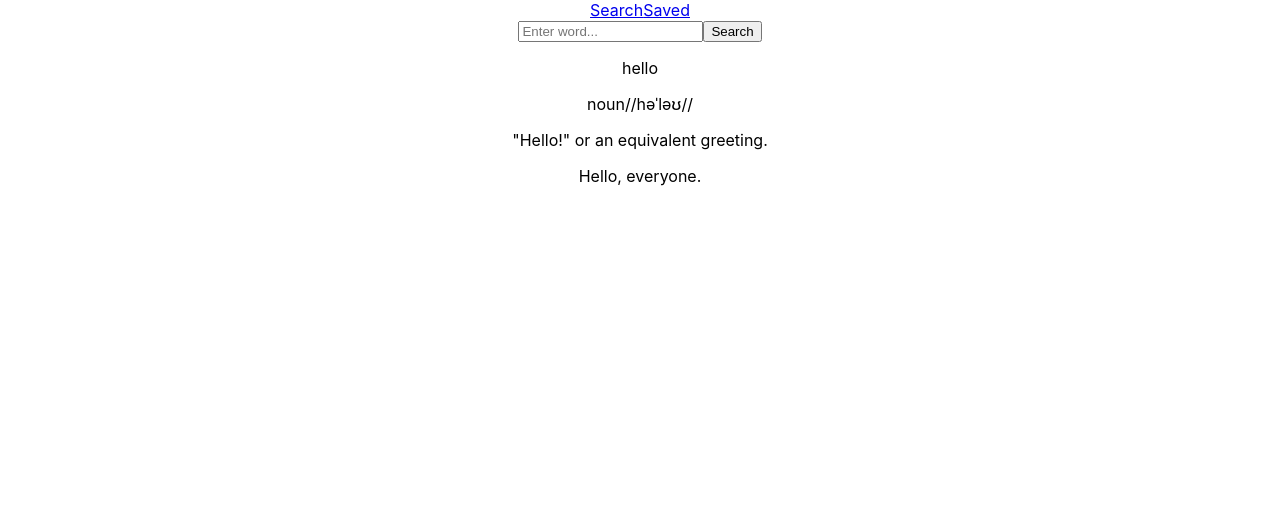
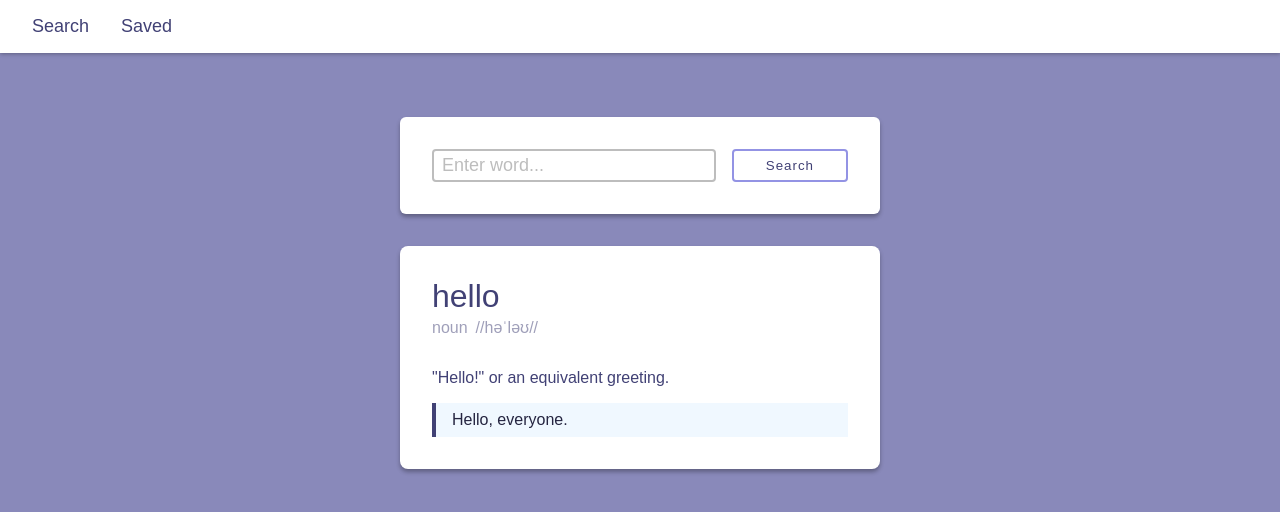
Before and after one commit to ogzcode/WordHub, a React (Create React App) app: page / in a window 1280 px wide. Shown: the top 512 px of the page. Built offline with nearby package versions, Linux system fonts and the light colour scheme.

Commit message:
Necessary style codes for application design were written

```diff
--- a/src/App.css
+++ b/src/App.css
@@ -1,38 +1,133 @@
 .App {
-  text-align: center;
+    width: 100%;
+    height: 100vh;
 }
 
-.App-logo {
-  height: 40vmin;
-  pointer-events: none;
+.nav {
+    padding: 1rem;
+    background-color: white;
+    width: 100%;
+    box-shadow: 0px 1px 4px rgba(0,0,0,.3);
 }
 
-@media (prefers-reduced-motion: no-preference) {
-  .App-logo {
-    animation: App-logo-spin infinite 20s linear;
-  }
+.nav a {
+    text-decoration: none;
+    margin: 0 1rem;
+    color: #414175;
+    font-size: 18px;
+    position: relative;
 }
 
-.App-header {
-  background-color: #282c34;
-  min-height: 100vh;
-  display: flex;
-  flex-direction: column;
-  align-items: center;
-  justify-content: center;
-  font-size: calc(10px + 2vmin);
-  color: white;
+.nav a::before {
+    content: "";
+    position: absolute;
+    bottom: -5px;
+    left: 0px;
+    width: 0%;
+    height: 2px;
+    background-color: #9393e4;
+    transition: .2s;
 }
 
-.App-link {
-  color: #61dafb;
+.nav a:hover::before {
+    width: 100%;
 }
 
-@keyframes App-logo-spin {
-  from {
-    transform: rotate(0deg);
-  }
-  to {
-    transform: rotate(360deg);
-  }
+.search__container {
+    display: flex;
+    justify-content: center;
+    padding-top: 4rem;
 }
+
+.search__bar {
+    background-color: white;
+    padding: 2rem;
+    border-radius: 6px;
+    width: 480px;
+    display: flex;
+    box-shadow: 0px 3px 4px rgba(0,0,0,.3);
+}
+
+.search__bar input {
+    width: 100%;
+    margin-right: 1rem;
+    padding: .25rem .5rem;
+    outline: none;
+    font-size: 18px;
+    border-radius: 4px;
+    color: #414175;
+    transition: .2s;
+    border: 2px solid #bdbdbd;
+}
+
+.search__bar input::placeholder {
+    color: #bdbdbd;
+}
+
+.search__bar input:focus {
+    border-color: #9393e4;
+}
+
+.search__bar button {
+    padding: 0 2rem;
+    border: 2px solid #9393e4;
+    color: #414175;
+    background-color: white;
+    border-radius: 4px;
+    cursor: pointer;
+    transition: .2s;
+    letter-spacing: 1px;
+}
+
+.search__bar button:hover {
+    background-color: #9393e4;
+    color: white;
+}
+
+.word__box {
+    display: flex;
+    justify-content: center;
+    margin-top: 2rem;
+}
+
+.word {
+    background-color: white;
+    width: 480px;
+    padding: 2rem;
+    border-radius: 8px;
+    box-shadow: 0px 3px 4px rgba(0,0,0,.3);
+}
+
+.header {
+    display: flex;
+    justify-content: space-between;
+    margin-bottom: .25rem;
+    align-items: center;
+}
+
+.word__text {
+    font-size: 32px;
+    color: #414175;
+}
+
+.type__box {
+    color: #414175;
+    opacity: .5;
+    margin-bottom: 2rem;
+}
+
+.type__box .type {
+    margin-right: .5rem
+}
+
+.definitions {
+    color: #414175;
+    margin-bottom: 1rem;
+}
+
+.example {
+    background-color: aliceblue;
+    color: #252541;
+    border-left: 4px solid #414175;
+    padding: .5rem 1rem;
+}
--- a/src/index.css
+++ b/src/index.css
@@ -1,13 +1,10 @@
-body {
+* {
   margin: 0;
-  font-family: -apple-system, BlinkMacSystemFont, 'Segoe UI', 'Roboto', 'Oxygen',
-    'Ubuntu', 'Cantarell', 'Fira Sans', 'Droid Sans', 'Helvetica Neue',
-    sans-serif;
-  -webkit-font-smoothing: antialiased;
-  -moz-osx-font-smoothing: grayscale;
+  padding: 0;
+  box-sizing: border-box;
+  font-family: sans-serif;
 }
 
-code {
-  font-family: source-code-pro, Menlo, Monaco, Consolas, 'Courier New',
-    monospace;
+body {
+  background: linear-gradient(to bottom, #8989ba 0%,#8989ba 100%);
 }
```
